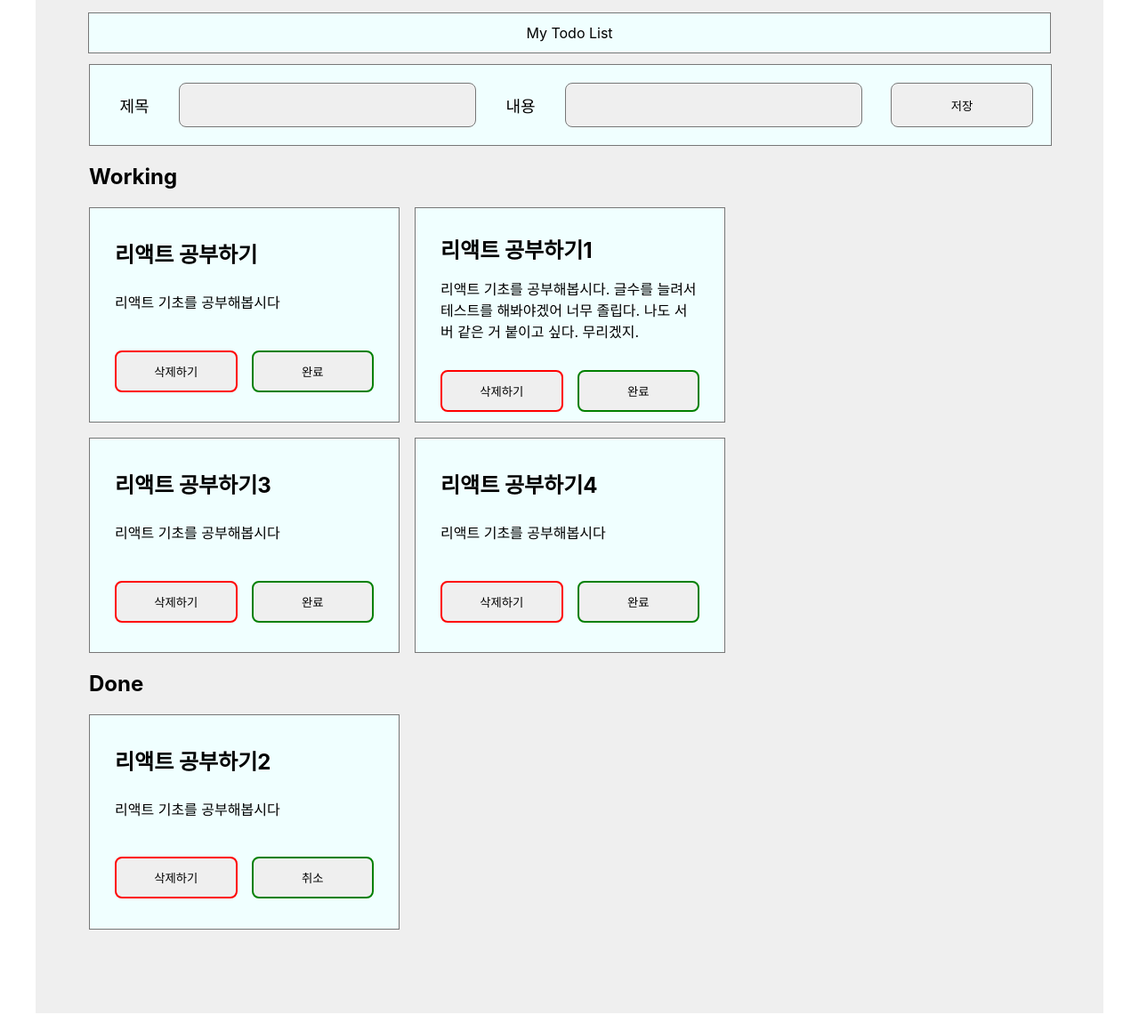
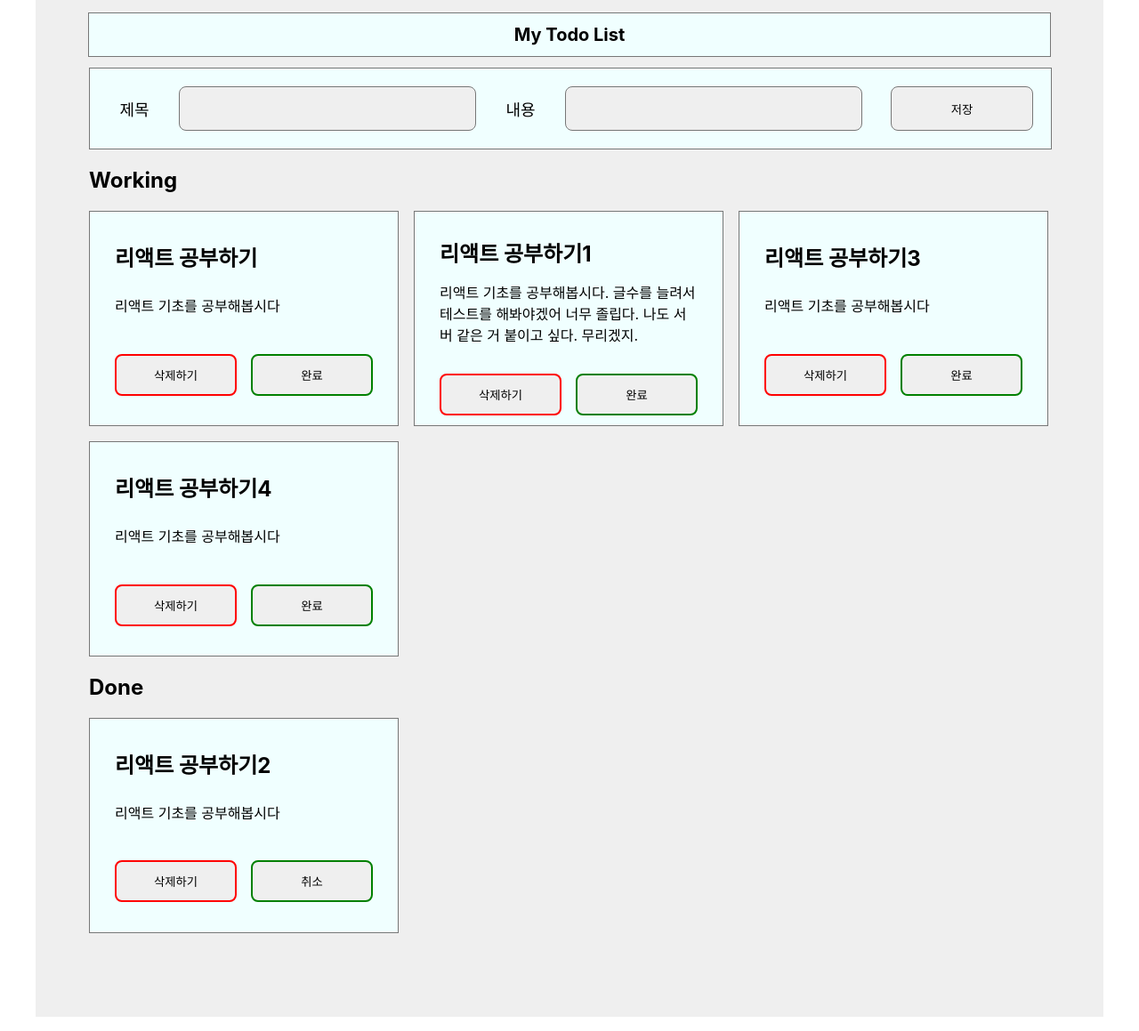
Before and after one commit to Haegnim/hh99_tests, a React (Create React App) app: page / in a window 1280 px wide. Shown: the whole page at 89% size. Built offline with nearby package versions, Linux system fonts and the light colour scheme.

Commit message:
0623 컴포넌트 분리

```diff
--- a/src/App.css
+++ b/src/App.css
@@ -30,6 +30,10 @@ button{
   text-align: center;
   border: 1px solid #777;
 
+}
+.todo-header h1{
+  font-size: 20px;
+  margin: 0;
 }
 .save-todo-box{
   width: 100%;
@@ -84,7 +88,7 @@ section ul{
 
 .todo-card{
   padding: 28px 28px;
-  width: calc(30% - 33px);
+  width: calc(30% - 34px);
   height: 184px;
   background-color: azure;
   border: 1px solid #777;
--- a/src/App.jsx
+++ b/src/App.jsx
@@ -1,6 +1,8 @@
 import logo from './logo.svg';
 import './App.css';
 import { useState } from 'react';
+import TodoList from './components/TodoList';
+import InputBox from './components/InputBox';
 
 function App() {
     //js
@@ -18,7 +20,7 @@ function App() {
     ]);
     const [title, setTitle] = useState('');
     const [text, setText] = useState('');
-    // const [isDone, setIsDone] = useState('');
+
     const textChangeHandler = (event) => {
         setText(event.target.value);
     };
@@ -35,7 +37,11 @@ function App() {
         setTodoCard([...todoCard, newTodo]);
     };
     const clickRemove = (id) => {
-        const newTodo = todoCard.filter((item) => item.id !== id);
+        const newTodo = todoCard
+            .filter((item) => item.id !== id)
+            .map((item, idx) => {
+                return { ...item, id: idx };
+            });
         setTodoCard(newTodo);
     };
     const isDoneChange = (item) => {
@@ -50,96 +56,38 @@ function App() {
                 }
             });
         });
-        // const clearTodo = {
-        //     id: item.id,
-        //     title: item.title,
-        //     text: item.text,
-        //     isdone: getisDone,
-        // };
-        // setTodoCard([...todoCard, clearTodo]);
-        // alert(item.isDone);
-        // console.log(newTodo);
     };
     // html
     return (
         <div className="App">
-            <header className="todo-header">My Todo List</header>
+            <header className="todo-header">
+                <h1>My Todo List</h1>
+            </header>
             <main>
-                <div className="save-todo-box">
-                    <div className="input-container">
-                        <p>제목</p>
-                        <input type="text" value={title} onChange={titleChangeHandler} />
-                        <p>내용</p>
-                        <input type="text" value={text} onChange={textChangeHandler} />
-                    </div>
-                    <button onClick={onSubmitHandler}>저장</button>
-                </div>
-
-                <section className="working-box">
+                <InputBox
+                    title={title}
+                    text={text}
+                    onSubmitHandler={onSubmitHandler}
+                    titleChangeHandler={titleChangeHandler}
+                    textChangeHandler={textChangeHandler}
+                />
+                <section>
                     <h2>Working</h2>
-                    <ul className="working-list">
-                        {todoCard
-                            .filter((item) => {
-                                return item.isdone === false;
-                            })
-                            .map((item) => {
-                                return (
-                                    <li className="todo-card" isDone={item.isdone} key={item.id}>
-                                        <p className="todo-title">{item.title}</p>
-                                        <p className="todo-text">{item.text}</p>
-                                        <div className="todo-card-btn-box">
-                                            <button
-                                                className="remove-btn"
-                                                onClick={() => clickRemove(item.id)}
-                                            >
-                                                삭제하기
-                                            </button>
-                                            <button
-                                                className="clear-btn"
-                                                onClick={() => {
-                                                    isDoneChange(item);
-                                                }}
-                                            >
-                                                완료
-                                            </button>
-                                        </div>
-                                    </li>
-                                );
-                            })}
-                    </ul>
+                    <TodoList
+                        todoCard={todoCard}
+                        isDone={false}
+                        isDoneChange={isDoneChange}
+                        clickRemove={clickRemove}
+                    />
                 </section>
                 <section>
                     <h2>Done</h2>
-                    <ul className="done-list">
-                        {todoCard
-                            .filter((item) => {
-                                return item.isdone === true;
-                            })
-                            .map((item) => {
-                                return (
-                                    <li className="todo-card" isDone={item.isdone} key={item.id}>
-                                        <p className="todo-title">{item.title}</p>
-                                        <p className="todo-text">{item.text}</p>
-                                        <div className="todo-card-btn-box">
-                                            <button
-                                                className="remove-btn"
-                                                onClick={() => clickRemove(item.id)}
-                                            >
-                                                삭제하기
-                                            </button>
-                                            <button
-                                                className="clear-btn"
-                                                onClick={() => {
-                                                    isDoneChange(item);
-                                                }}
-                                            >
-                                                취소
-                                            </button>
-                                        </div>
-                                    </li>
-                                );
-                            })}
-                    </ul>
+                    <TodoList
+                        todoCard={todoCard}
+                        isDone={true}
+                        isDoneChange={isDoneChange}
+                        clickRemove={clickRemove}
+                    />
                 </section>
             </main>
         </div>
--- /dev/null
+++ b/src/components/Button.jsx
@@ -0,0 +1,10 @@
+import React from 'react';
+function Button({ style, buttonFuntion, item, text }) {
+    return (
+        <button className={style} onClick={() => buttonFuntion(item)}>
+            {text}
+        </button>
+    );
+}
+
+export default Button;
--- /dev/null
+++ b/src/components/InputBox.jsx
@@ -0,0 +1,19 @@
+import React from 'react';
+// import Button from './components/Button';
+import Button from './Button';
+
+function InputBox({ title, text, onSubmitHandler, textChangeHandler, titleChangeHandler }) {
+    return (
+        <div className="save-todo-box">
+            <div className="input-container">
+                <p>제목</p>
+                <input type="text" value={title} onChange={titleChangeHandler} />
+                <p>내용</p>
+                <input type="text" value={text} onChange={textChangeHandler} />
+            </div>
+            <Button buttonFuntion={onSubmitHandler} text={'저장'} />
+        </div>
+    );
+}
+
+export default InputBox;
--- /dev/null
+++ b/src/components/TodoList.jsx
@@ -0,0 +1,42 @@
+import React from 'react';
+import Button from './Button';
+
+function TodoList({ todoCard, isDone, clickRemove, isDoneChange }) {
+    let buttonText = '완료';
+    isDone ? (buttonText = '취소') : (buttonText = '완료');
+    return (
+        <ul className="working-list">
+            {todoCard
+                .filter((item) => {
+                    return item.isdone === isDone;
+                })
+                .map((item) => {
+                    return (
+                        <li className="todo-card" isDone={item.isdone} key={item.id}>
+                            <p className="todo-title">{item.title}</p>
+                            <p className="todo-text">{item.text}</p>
+                            <div className="todo-card-btn-box">
+                                <Button
+                                    style={'remove-btn'}
+                                    buttonFuntion={clickRemove}
+                                    is
+                                    item={item.id}
+                                    text={'삭제하기'}
+                                />
+
+                                <Button
+                                    style={'clear-btn'}
+                                    buttonFuntion={isDoneChange}
+                                    is
+                                    item={item}
+                                    text={buttonText}
+                                />
+                            </div>
+                        </li>
+                    );
+                })}
+        </ul>
+    );
+}
+
+export default TodoList;
```
